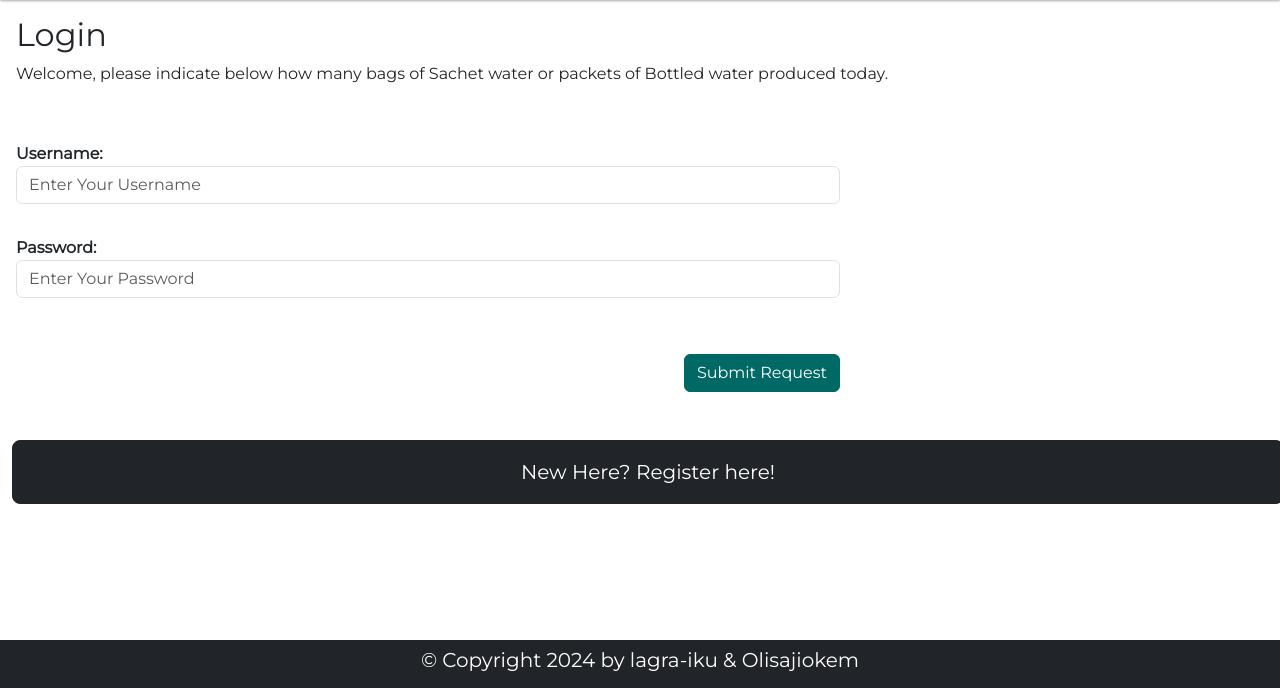
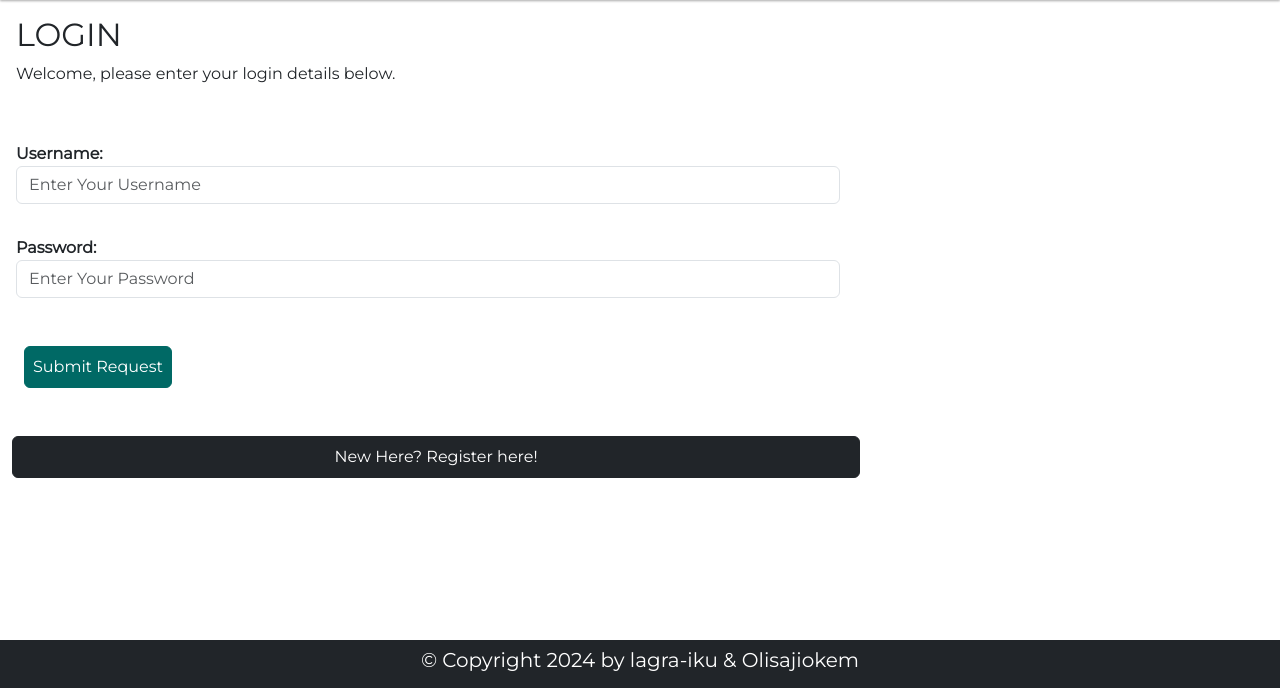
Before and after one commit to lagra-iku/aqua_manager, a Flask app: page /login in a window 1280 px wide. Shown: the part 172-860 px from the top of the page. Run offline with Flask 3, Linux system fonts and the light colour scheme.

Commit message:
editing Registeration and login pages

```diff
--- a/templates/user_profile/login.html
+++ b/templates/user_profile/login.html
@@ -1,8 +1,8 @@
 {% extends 'index.html' %}
 
 {% block content %}
-    <h2>Login</h2>
-    <p class="txt-dark">Welcome, please indicate below how many bags of Sachet water or packets of Bottled water produced today.</p>
+    <h2>LOGIN</h2>
+    <p class="txt-dark">Welcome, please enter your login details below.</p>
     <div class="row mt-5">
         <div class="col-sm-8">
             <form action="{{ url_for('login') }}" method="POST">
@@ -14,11 +14,13 @@
                     <label for="password" class="fw-bold">Password:</label>
                     <input type="password" placeholder="Enter Your Password" id="password" class="form-control" name="password" required>
                 </div>
-                <div class="float-md-end my-5">
-                    <button type="submit" class="btn btn-primary">Submit Request</button><br>
+                <div class="float-md-left my-5">
+                    <button type="submit" class="btn p-2 mx-2 btn-primary">Submit Request</button>
+                </div>
+                <div class="row float-md-center my-5">
+                    <a href="{{ url_for('register') }}" class="btn btn p-2 mx-2 btn-dark">New Here? Register here!</a>
                 </div>
             </form>
         </div>
-                <a href="{{ url_for('register') }}" class="btn btn-lg p-3 mx-2 btn-dark">New Here? Register here!</a>
     </div>
 {% endblock %}
```
